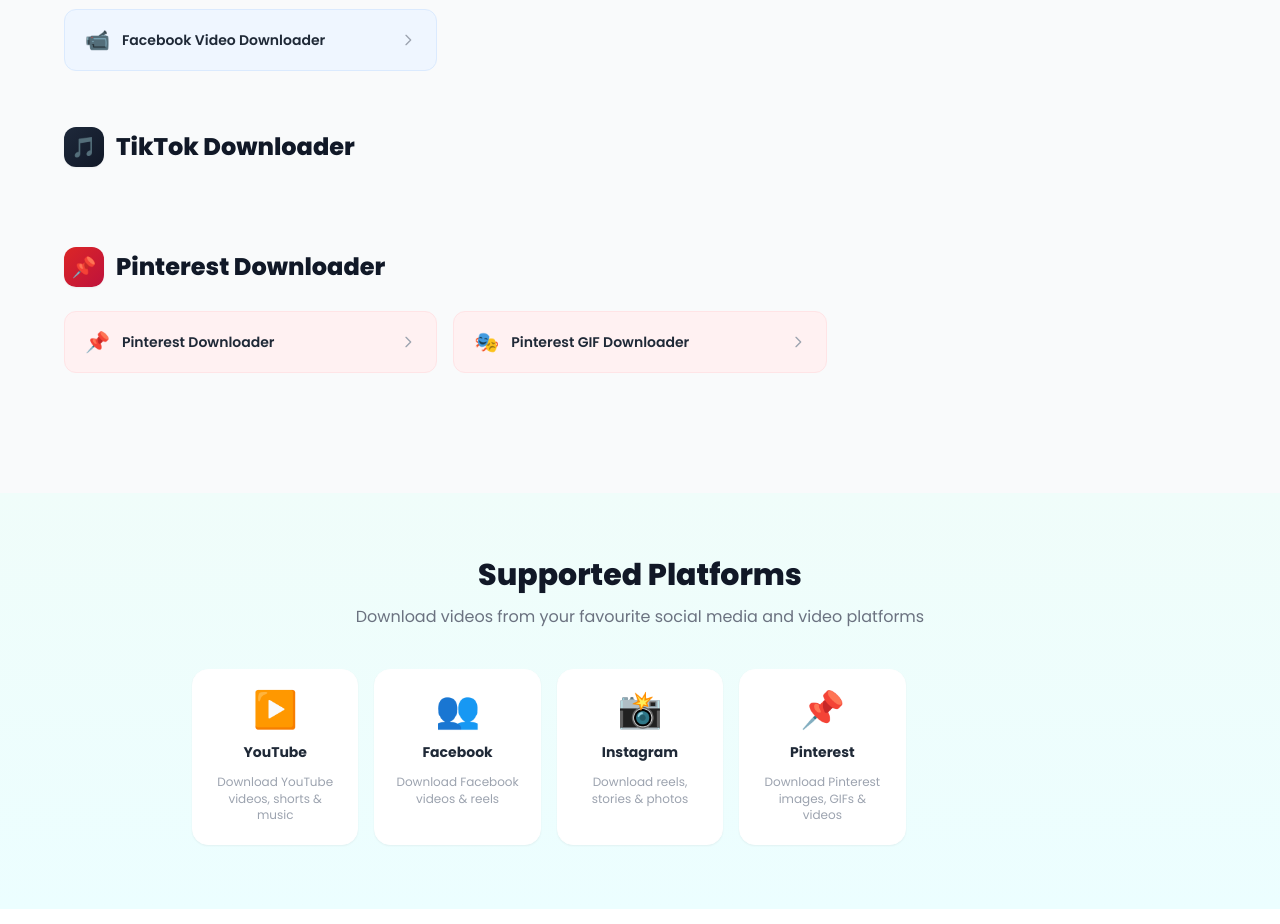
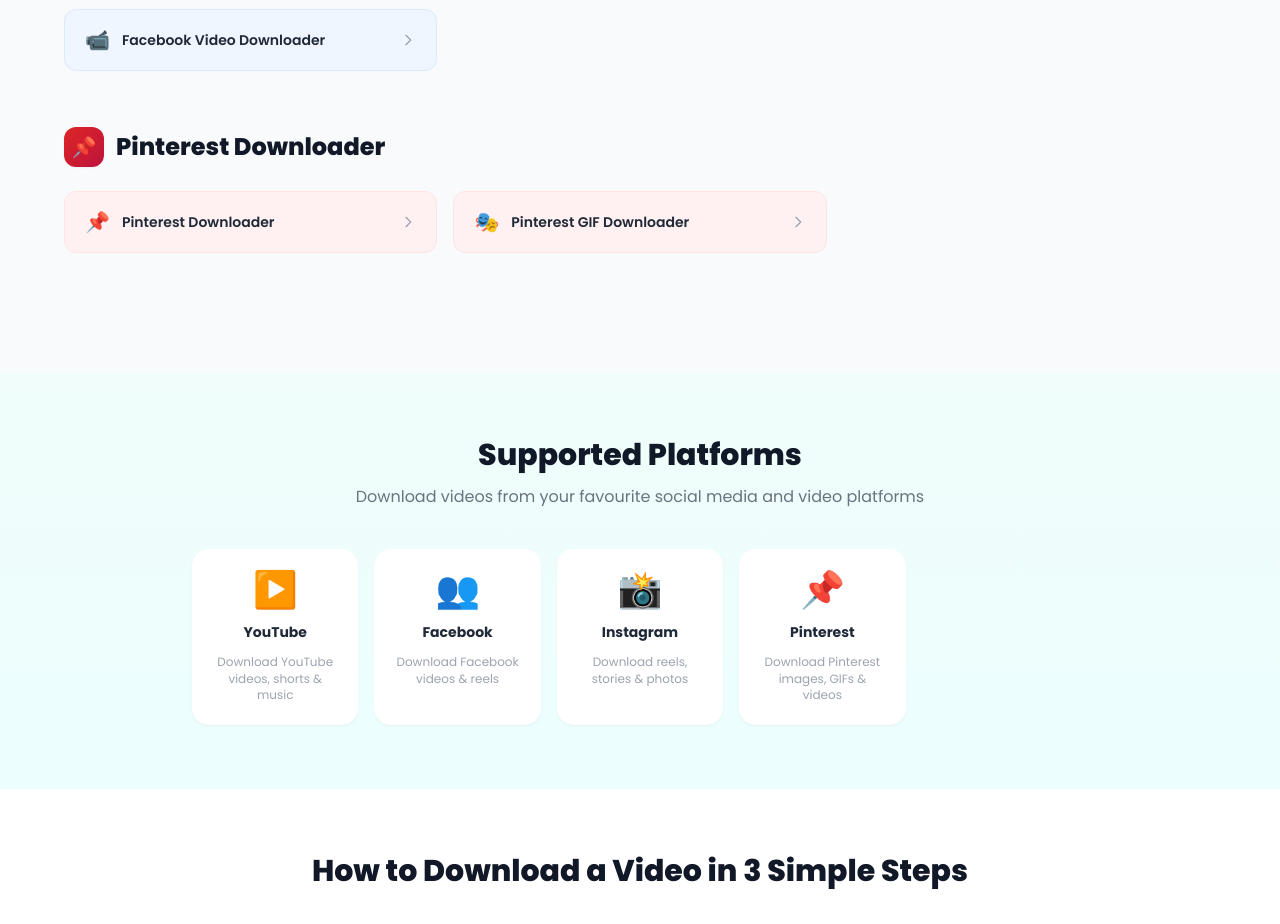
Before and after one commit to acoustic121/desipdf, a Next.js app in the folder desipdf/: page /tools/video-downloader in a window 1280 px wide. Shown: the part 1240-2164 px from the top of the page. Built offline with nearby package versions, Linux system fonts and the light colour scheme; no server answers.

Commit message:
fix: remove empty TikTok category from video tools page

```diff
--- a/desipdf/pages/tools/video-downloader.js
+++ b/desipdf/pages/tools/video-downloader.js
@@ -50,16 +50,7 @@ const PLATFORMS = [
       { name: 'Facebook Video Downloader', href: '/tools/video/facebook-downloader', icon: '📹' },
     ],
   },
-  {
-    name: 'TikTok',
-    icon: '🎵',
-    color: 'from-slate-800 to-gray-900',
-    bg: 'bg-gray-50 dark:bg-gray-900/50',
-    border: 'border-gray-100 dark:border-gray-800',
-    tools: [
 
-    ],
-  },
   {
     name: 'Pinterest',
     icon: '📌',
```
